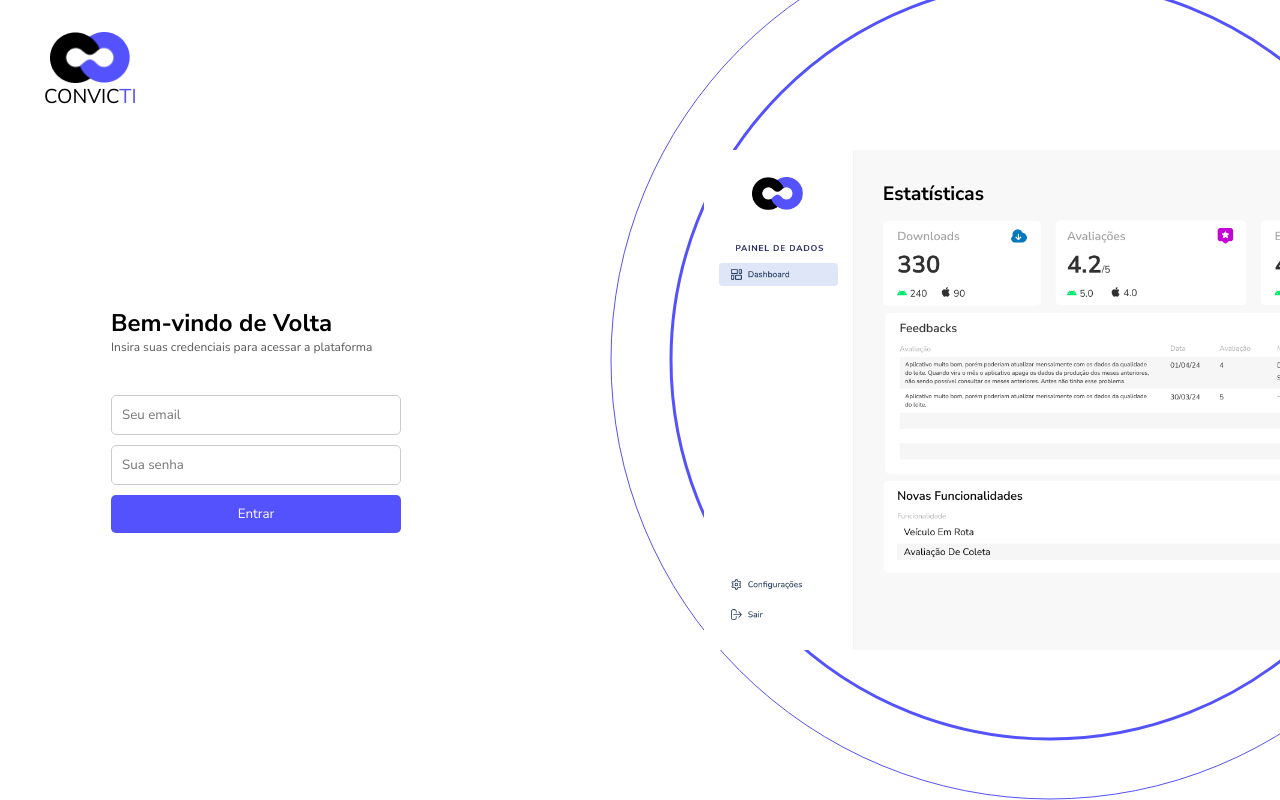
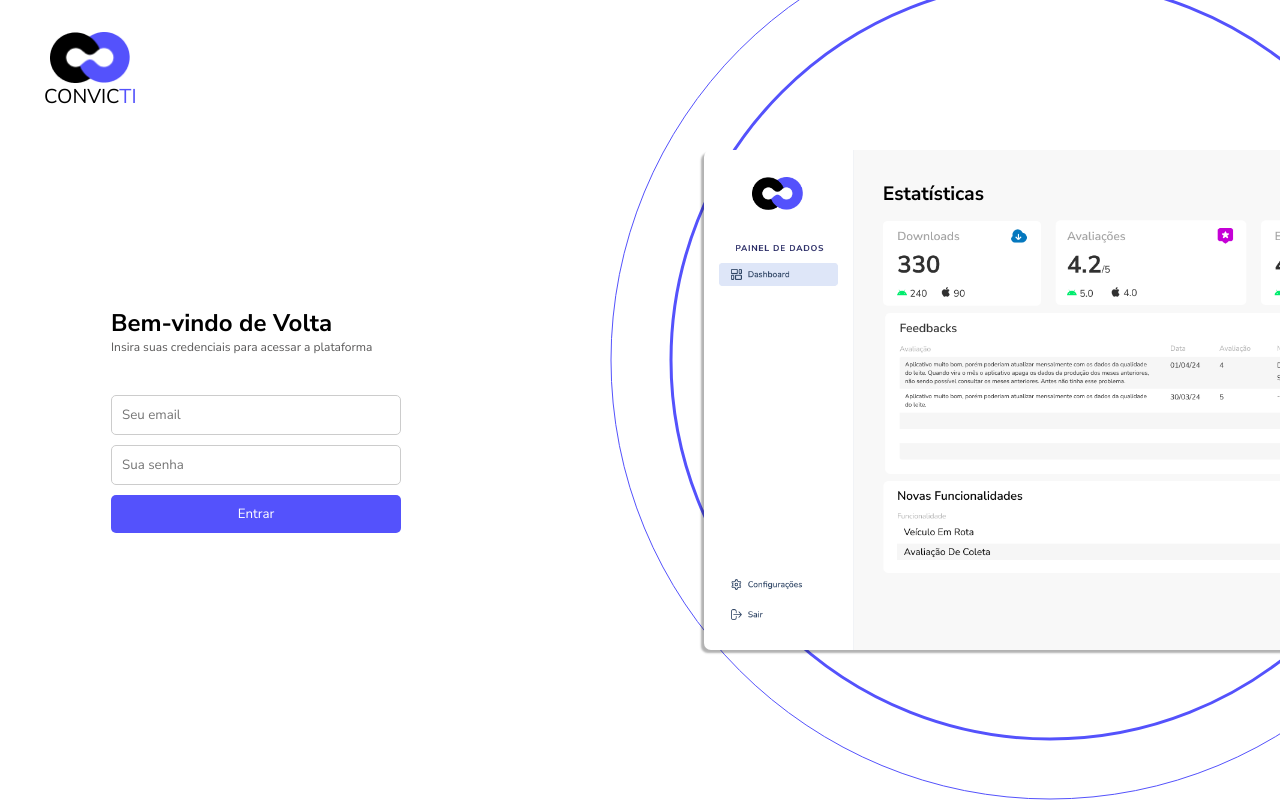
Before and after one commit to miilanez/desafio-contacti, a Vue app: page /login in a window 1280 px wide. Built offline with nearby package versions, Linux system fonts and the light colour scheme.

Commit message:
:lipstick: style: adicionando sombreamento em imagem

```diff
--- a/src/views/Login.vue
+++ b/src/views/Login.vue
@@ -179,6 +179,8 @@ button {
   display: block;
   position: relative;
   z-index: 2;
+  border-radius: 7px;
+  box-shadow: -3px 3px 2px 0 rgba(0, 0, 0, 0.3);
 }
 
 /* Pseudo-elementos para os círculos */
```
